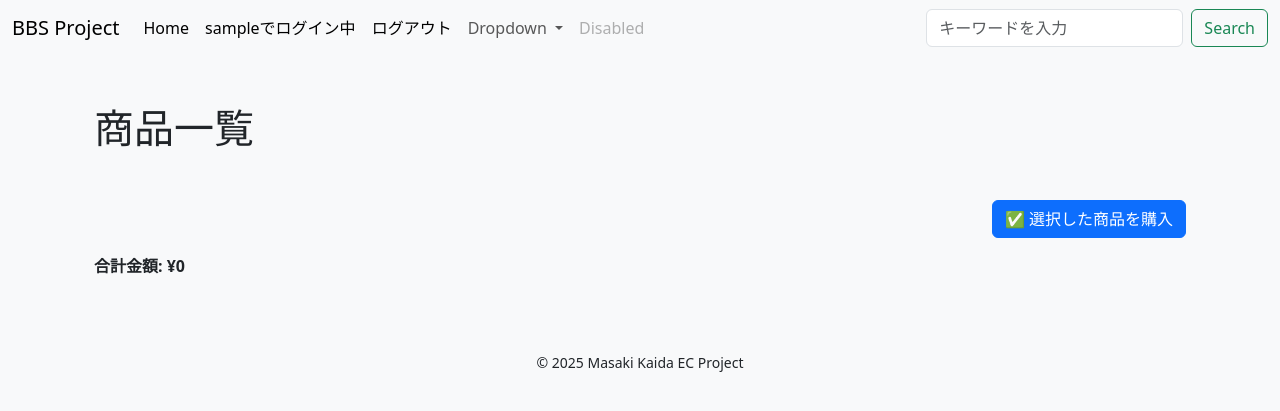
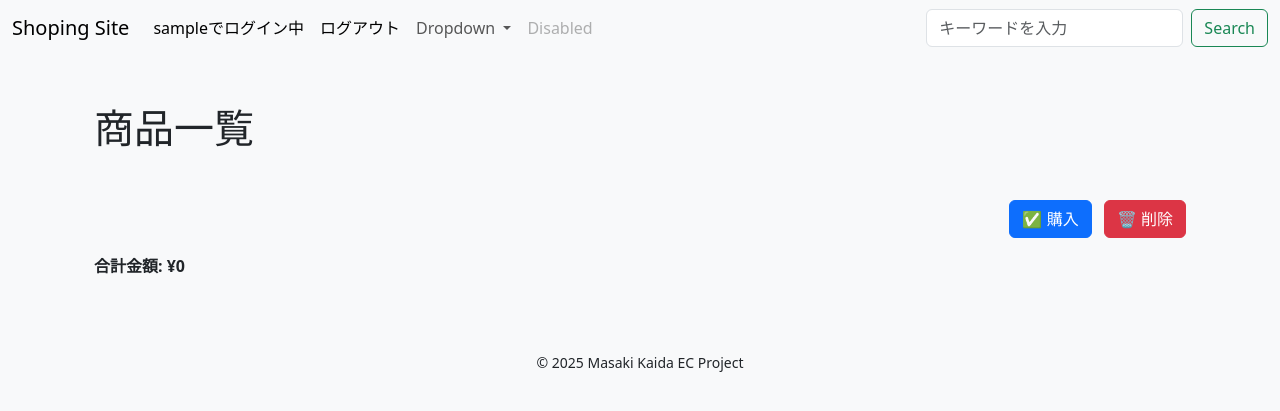
Before and after one commit to maca-11/Shop_Django, a Django app: page /cart/ in a window 1280 px wide. Shown: the top 411 px of the page. Run offline with Django 4.2, Linux system fonts and the light colour scheme; the visitor is signed in with stand-in values (Sample User, id 1); data that the repository does not hold is empty; some libraries are stand-ins or nearby versions.

Commit message:
カートから削除

```diff
--- a/cart/urls.py
+++ b/cart/urls.py
@@ -6,7 +6,7 @@ app_name = 'cart'
 urlpatterns = [
     path('add/<int:product_id>/', views.add_to_cart, name='add_to_cart'),
     path('', views.cart_list, name='cart_list'),
-    path('delete/<int:item_id>/', views.delete_cart_item, name='delete_cart_item'),
+    path('delete/', views.delete, name='delete'),
     path('purchase/selected/', views.checkout, name='checkout'),
 
 ]
--- a/cart/views.py
+++ b/cart/views.py
@@ -36,16 +36,10 @@ def add_to_cart(request, product_id):
     messages.success(request, "カートに追加しました！")
     return redirect('shopsite:detail', pk=product_id)
 
-@login_required
-def delete_cart_item(request, item_id):
-    item = get_object_or_404(CartItem, pk=item_id, user=request.user)
-    item.delete()
-    messages.success(request, "カートから商品を削除しました！")
-    return redirect('cart:cart_list')  # ← ここがポイント！
 
 @login_required
 def checkout(request):
-    if request.method == 'POST':
+    if request.POST.get("action") == 'purchase':
         selected_ids = request.POST.getlist('selected_items')
         purchased_items = []
         total = 0
@@ -84,10 +78,17 @@ def checkout(request):
     else:
         return redirect('cart:cart_list')  # GETアクセス時は一覧に戻す
 
+@login_required
 def delete(request):
-    if request.method == 'POST':
-        selected_ids = request.POST.getlist('selected_items')
+    action = request.POST.get("action")
+    selected_ids = request.POST.getlist('selected_items')
 
-        items = CartItem.objects.filter(user=request.user, id__in=selected_ids)  # ← 選択された商品だけ対象
-    else:
-        return redirect('cart:cart_list')  # GETアクセス時は一覧に戻す
+    if action == "delete":
+        if not selected_ids:
+            messages.warning(request, "削除する商品が選択されていません。")
+        else:
+            CartItem.objects.filter(user=request.user, id__in=selected_ids).delete()
+            messages.success(request, "選択された商品をカートから削除しました。")
+
+    # ✅ どんな場合もレスポンスを返す
+    return redirect('cart:cart_list')
--- a/templates/base.html
+++ b/templates/base.html
@@ -14,7 +14,7 @@
 
     <nav class="navbar navbar-expand-lg navbar-light bg-light">
     <div class="container-fluid">
-        <a class="navbar-brand" href="{% url 'shopsite:index' %}">BBS Project</a>
+        <a class="navbar-brand" href="{% url 'shopsite:index' %}">Shoping Site</a>
         <button class="navbar-toggler" type="button" data-bs-toggle="collapse"
                 data-bs-target="#navbarNavDropdown" aria-controls="navbarNavDropdown"
                 aria-expanded="false" aria-label="Toggle navigation">
@@ -23,9 +23,7 @@
 
         <div class="collapse navbar-collapse" id="navbarNavDropdown">
         <ul class="navbar-nav me-auto mb-2 mb-lg-0">
-            <li class="nav-item">
-            <a class="nav-link active" aria-current="page" action= {% url 'shopsite:index' %} >Home</a>
-            </li>
+
             <li class="nav-item">
               {% if user.is_authenticated %}
              <span class="nav-link active">{{ user }}でログイン中</span>
--- a/templates/cart/list.html
+++ b/templates/cart/list.html
@@ -17,23 +17,22 @@
           <div class="col-md-6 col-lg-4 mb-4">
             <div class="card h-100 shadow-sm">
               <div class="card-body">
-
                 <h5 class="card-title">{{ item.product.name }}</h5>
                 <p class="card-text">¥{{ item.product.price|floatformat:0 }}</p>
                 <p class="card-text">{{ item.product.description }}</p>
                 <p class="card-text">残り {{ item.product.stock }}点！</p>
                 <div class="form-check mt-2">
                   <input class="form-check-input" type="checkbox" name="selected_items" value="{{ item.id }}">
-              <label class="form-check-label">購入対象にする</label>
+                  <label class="form-check-label">選択</label>
                 </div>
               </div>
             </div>
           </div>
           {% endfor %}
         </div>
-
         <div class="text-end mt-4">
-      <button type="submit" class="btn btn-primary">✅ 選択した商品を購入</button>
+          <button type="submit" name="action" value="purchase" class="btn btn-primary me-2">✅ 購入</button>
+          <button type="submit" name="action" value="delete" formaction="{% url 'cart:delete' %}" class="btn btn-danger">🗑️ 削除</button>
         </div>
       </form>
 
```
Lines whose indentation alone changed are shown as unchanged.
